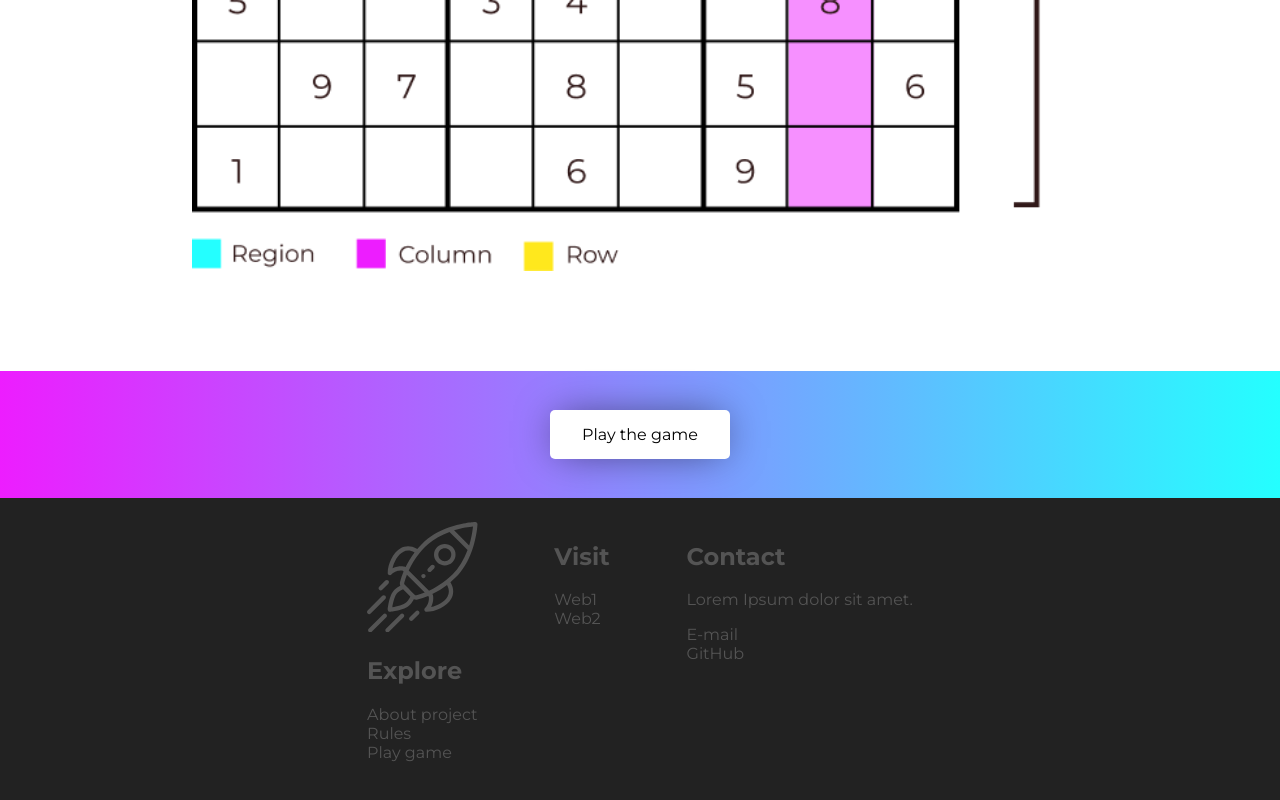
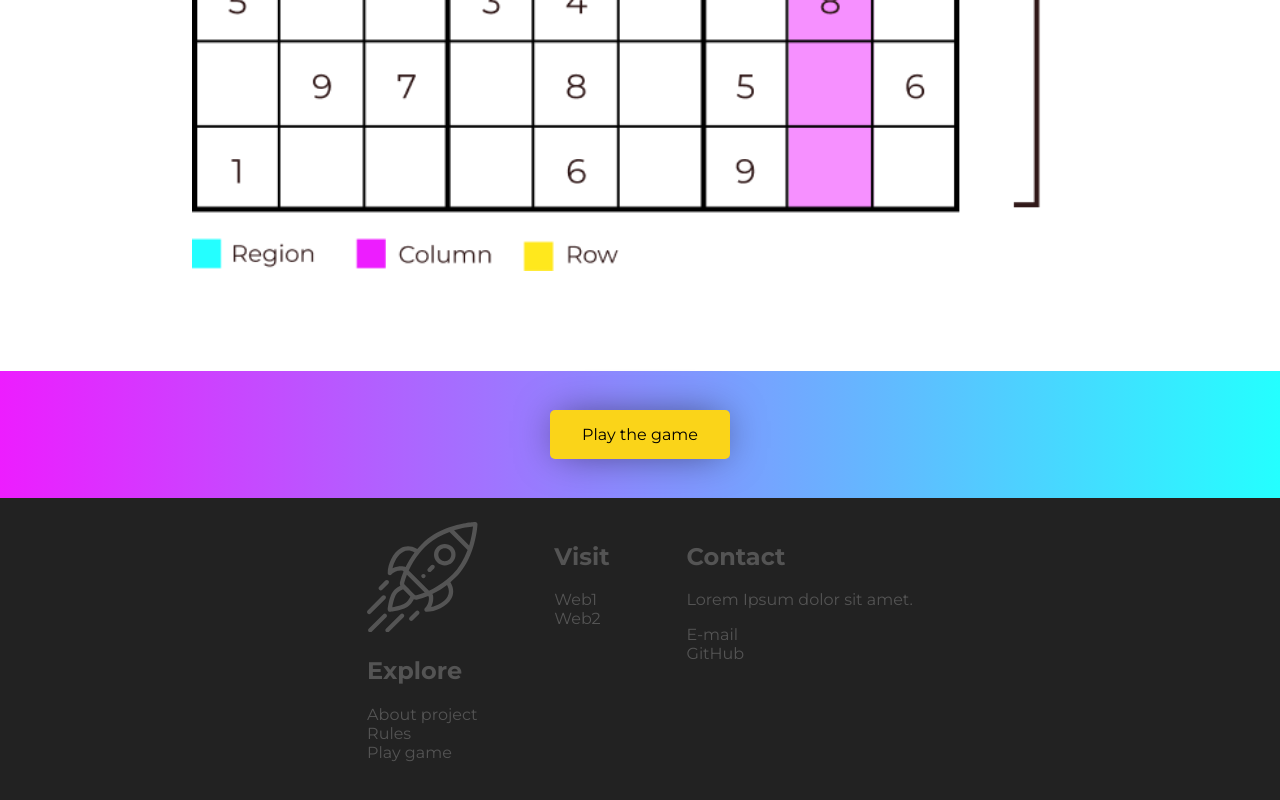
Before and after one commit to NikolSkvarilova/sudoku, a React (Create React App) app in the folder app/: page / in a window 1280 px wide. Shown: the part 4792-5592 px from the top of the page. Built offline with nearby package versions, Linux system fonts and the light colour scheme.

Commit message:
Added hover to the button and changed bg

```diff
--- a/app/src/App.js
+++ b/app/src/App.js
@@ -127,7 +127,7 @@ function App() {
 
       <ButtonSection
         bg="linear-gradient(to left, #24FFFF 0%, #ED1DFF 100%)"
-        btn_bg_color="white"
+        btn_bg_color="#fad419"
         btn_txt_color="black"
         btn_txt="Play the game"
       />
--- a/app/src/Components/ButtonSection/ButtonSection.scss
+++ b/app/src/Components/ButtonSection/ButtonSection.scss
@@ -21,4 +21,8 @@
     font-weight: map-get($font-weights, regular);
     box-shadow: 0px 0px 40px -8px rgba(0,0,0,0.6);
   }
+
+  .btn:hover {
+    filter: contrast(90%);
+  }
 }
```
